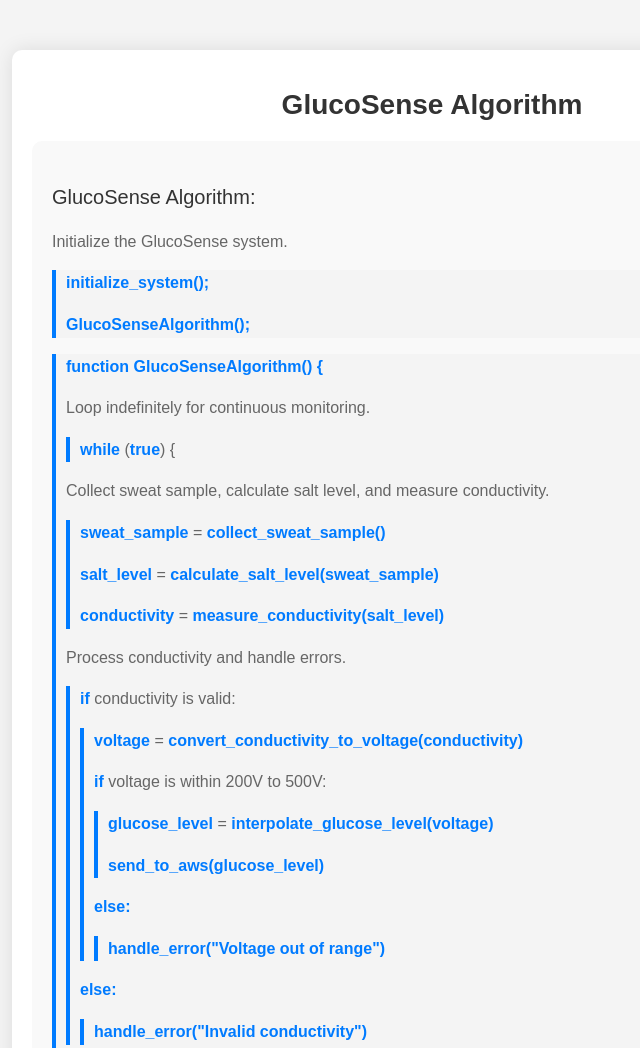
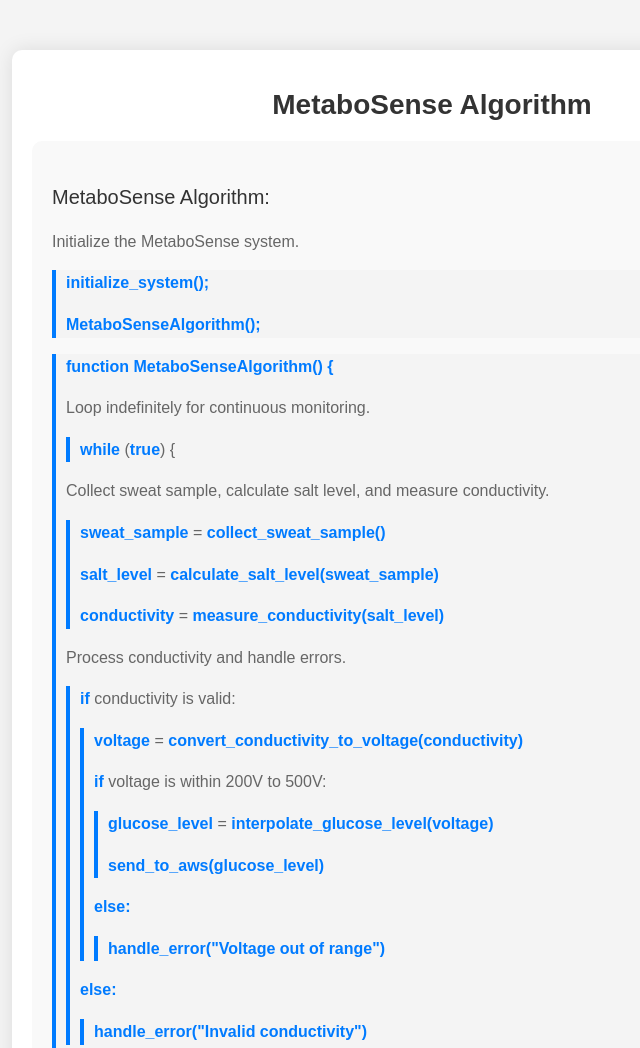
Before and after one commit to wesamaali/wesamaali.github.io, a plain HTML site: page MetaboSenseAlgorithm.html in a window 1280 px wide. Shown: the top 1048 px of the page, without its empty margins (208-848 px from the left). Drawn offline with Linux system fonts and the light colour scheme.

Commit message:
new changes

```diff
--- a/GlucoSenseAlgorithm.html
+++ b/MetaboSenseAlgorithm.html
@@ -3,7 +3,7 @@
 <head>
 <meta charset="UTF-8">
 <meta name="viewport" content="width=device-width, initial-scale=1.0">
-<title>GlucoSense Algorithm</title>
+<title>MetaboSense Algorithm</title>
 <style>
     body {
         font-family: Arial, sans-serif;
@@ -63,17 +63,17 @@
 </head>
 <body>
     <div class="container">
-        <h1>GlucoSense Algorithm</h1>
+        <h1>MetaboSense Algorithm</h1>
         <div class="algorithm">
-            <p class="algorithm-title">GlucoSense Algorithm:</p>
-            <p class="function-description">Initialize the GlucoSense system.</p>
+            <p class="algorithm-title">MetaboSense Algorithm:</p>
+            <p class="function-description">Initialize the MetaboSense system.</p>
             <div class="highlight">
                 <p><span class="function-name">initialize_system();</span></p>
-                <p><span class="function-name">GlucoSenseAlgorithm();</span></p>
+                <p><span class="function-name">MetaboSenseAlgorithm();</span></p>
             </div>
 
             <div class="highlight">
-                <p><span class="function-name">function GlucoSenseAlgorithm() {</p>
+                <p><span class="function-name">function MetaboSenseAlgorithm() {</p>
                     <p class="function-description">Loop indefinitely for continuous monitoring.</p>
                     <div class="highlight">
                         <p><span class="function-name">while</span> (<span class="function-name">true</span>) {</p>
```
Also changed, not shown: prediabetes.html (+3 -3 lines).
